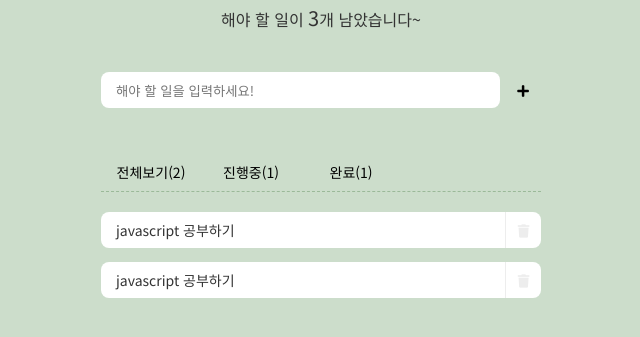
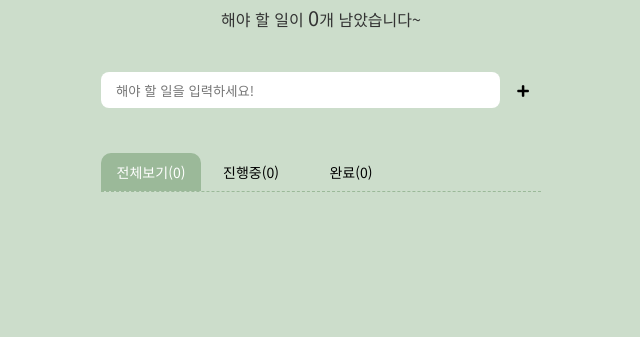
Before and after one commit to Geonsik-Kim/vanillaJS-todolist, a plain HTML site: page index.html in a window 1280 px wide. Shown: the part 117-454 px from the top of the page, without its empty margins (319-959 px from the left). Drawn offline with Linux system fonts and the light colour scheme.

Commit message:
Update html 작업완료

```diff
--- a/index.html
+++ b/index.html
@@ -7,12 +7,13 @@
     <title>vanilaJS-todolist 만들기</title>
     <link rel="stylesheet" href="https://pro.fontawesome.com/releases/v5.10.0/css/all.css" integrity="sha384-AYmEC3Yw5cVb3ZcuHtOA93w35dYTsvhLPVnYs9eStHfGJvOvKxVfELGroGkvsg+p" crossorigin="anonymous"/>
     <link rel="stylesheet" href="css/style.css">
+    <script src="js/index.js"></script>
 </head>
 <body>
     <div class="todo">
         <div class="top">
             <h1 class="tit">Todo List</h1>
-            <div class="txt">해야 할 일이 <span>3</span>개 남았습니다~</div>
+            <div class="txt">해야 할 일이 <span>0</span>개 남았습니다~</div>
         </div>
 
         <div class="write-area">
@@ -21,22 +22,12 @@
         </div>
 
         <ul class="tab-area">
-            <li><button type="button" class="acitve">전체보기(2)</button></li>
-            <li><button type="button">진행중(1)</button></li>
-            <li><button type="button">완료(1)</button></li>
+            <li><button type="button" class="active">전체보기(<span>0</span>)</button></li>
+            <li><button type="button">진행중(<span>0</span>)</button></li>
+            <li><button type="button">완료(<span>0</span>)</button></li>
         </ul>
 
         <ul class="list-area">
-            <li>
-                <input type="checkbox" id="choice1" class="blind">
-                <label class="text" for="choice1">javascript 공부하기</label>
-                <button type="button" class="btn-remove"><i class="fas fa-trash"><span class="blind">삭제</span></i></button>
-            </li>
-            <li>
-                <input type="checkbox" id="choice2" class="blind">
-                <label class="text" for="choice2">javascript 공부하기</label>
-                <button type="button" class="btn-remove"><i class="fas fa-trash"><span class="blind">삭제</span></i></button>
-            </li>
         </ul>
     </div>
 </body>
```
